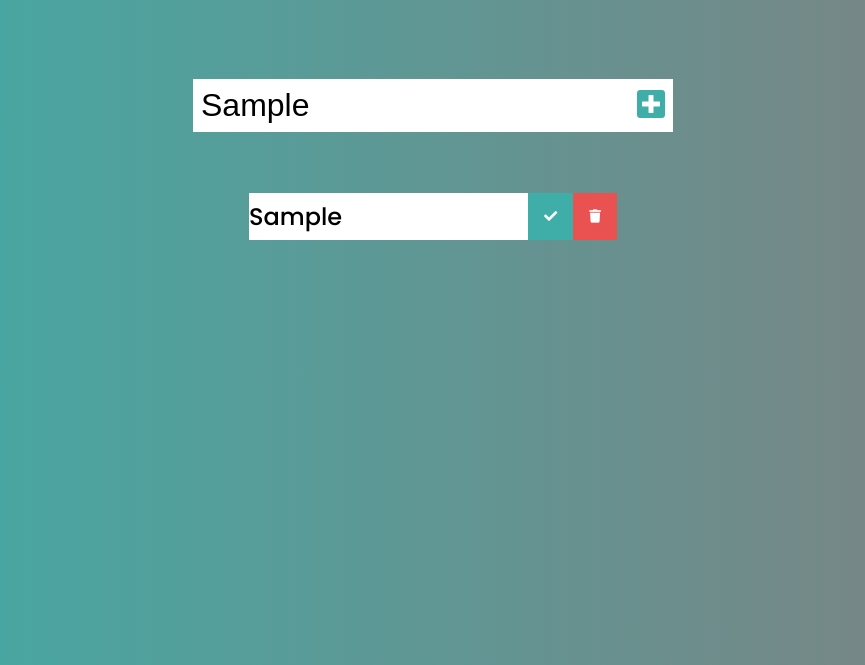
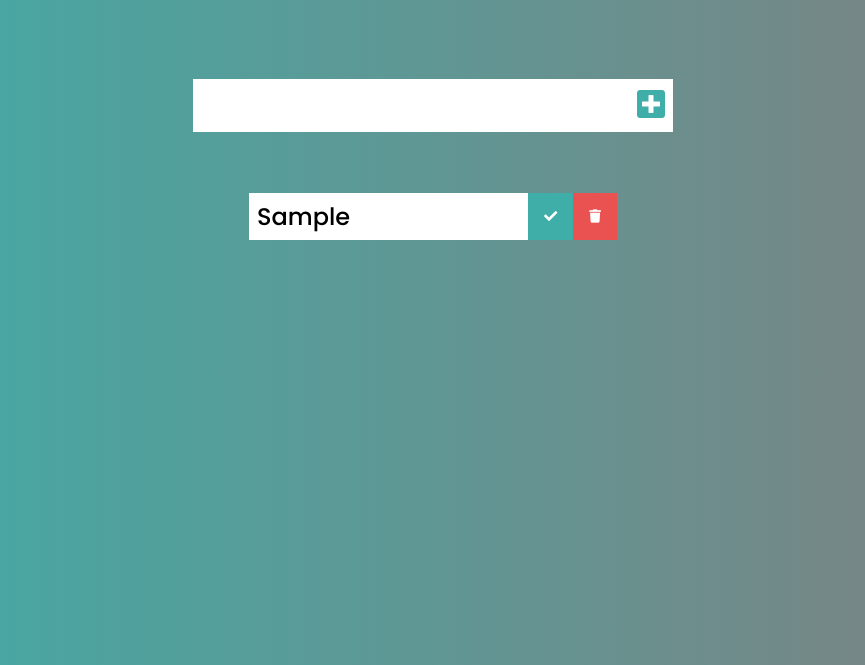
Before and after one commit to dominicdaviescodes/vanilla-todo, a plain HTML site: page index.html in a window 1280 px wide. Both pictures are taken after typing "Sample" into the empty fields and a click on the button 858 px from the left and 240 px from the top of the page. Shown: the part 135-800 px from the top of the page, without its empty margins (207-1072 px from the left). Drawn offline with Linux system fonts and the light colour scheme.

Commit message:
css, give todo list items more padding

```diff
--- a/app.js
+++ b/app.js
@@ -31,4 +31,6 @@ function addTodo(event) {
   todoDiv.appendChild(trashButton);
   // append to list
   todoList.appendChild(todoDiv);
+  // clear todo input value
+  todoInput.value = "";
 }
--- a/style.css
+++ b/style.css
@@ -87,3 +87,7 @@ form button:hover {
 .trash-btn {
   background: #EA5252;
 }
+
+.todo-item{
+  padding:  0rem 0.5rem;
+}
```
